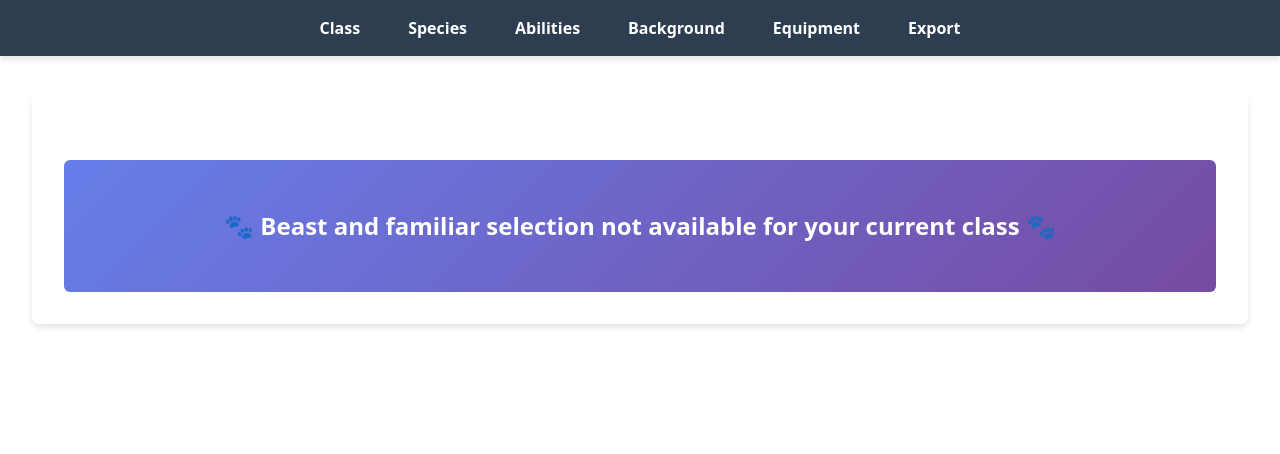
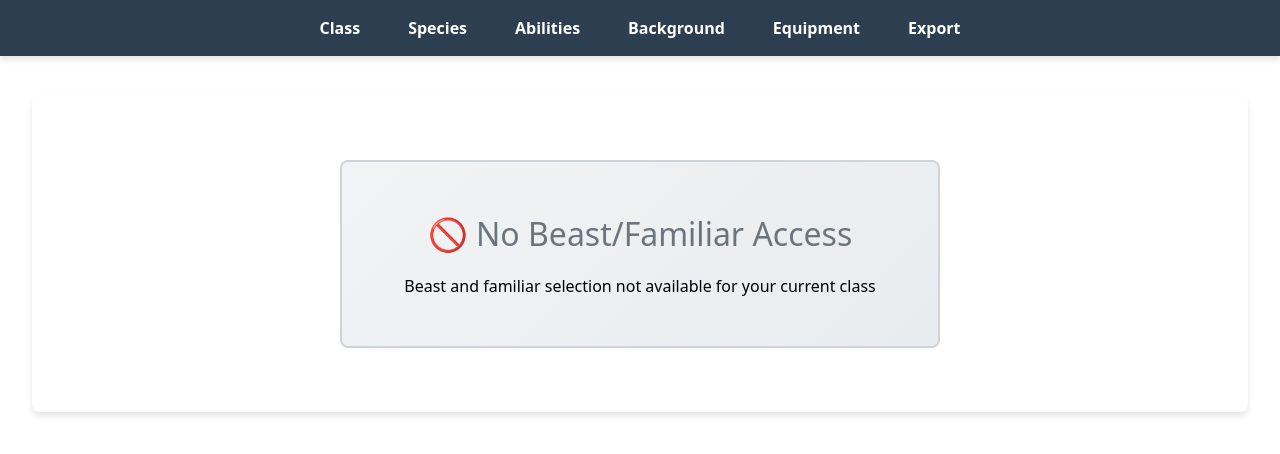
Before and after one commit to kyleyoung1121/dnd-character-build-tool, a SvelteKit app: page /beasts in a window 1280 px wide. Shown: the top 454 px of the page. Built offline with nearby package versions, Linux system fonts and the light colour scheme.

Commit message:
rework no-access responses for beast and spells tab

```diff
--- a/src/routes/(creation)/beasts/+page.svelte
+++ b/src/routes/(creation)/beasts/+page.svelte
@@ -154,14 +154,11 @@
 		});
 
 	function handleBeastSelect(beast: Beast) {
-		//console.log('🐾 SELECT: Beast selected:', beast.name);
 
 		// Check if this beast is already selected
 		if (selectedBeasts.has(beast.name)) {
-			//console.log('🐾 SELECT: Deselecting beast:', beast.name);
 			selectedBeasts.delete(beast.name);
 		} else if (selectedBeasts.size < maxSelections) {
-			//console.log('🐾 SELECT: Adding beast:', beast.name);
 			// Add the beast if we are able to (under the selection limit)
 			const char = $character_store;
 			selectedBeasts.set(beast.name, {
@@ -171,15 +168,12 @@
 				charRace: char.race || '',
 				charSubrace: char.subrace || ''
 			});
-		} else {
-			//console.log('🐾 SELECT: Max capacity reached, cannot select more');
 		}
 
 		// Trigger reactivity
 		selectedBeasts = selectedBeasts;
 
 		// Persist selections
-		//console.log('🐾 SELECT: Current selectedBeasts:', Array.from(selectedBeasts.keys()));
 		persistBeastSelections();
 		// If at max capacity and trying to select a new beast, button will be disabled so this won't be called
 	}
@@ -425,9 +419,12 @@
 				{/if}
 			</div>
 		{:else}
-			<div class="placeholder">
-				<p>🐾 Beast and familiar selection not available for your current class 🐾</p>
-			</div>
+			<div class="no-beasts">
+			<h2>🚫 No Beast/Familiar Access</h2>
+			<p>
+				Beast and familiar selection not available for your current class
+			</p>
+		</div>
 		{/if}
 	</div>
 </div>
@@ -684,18 +681,19 @@
 		font-size: var(--font-size-md);
 	}
 
-	.placeholder {
+	.no-beasts {
+		background: linear-gradient(135deg, var(--color-neutral-100) 0%, var(--color-border) 100%);
+		border: 2px solid var(--color-neutral-300);
+		border-radius: var(--radius-lg);
+		padding: var(--spacing-12) var(--spacing-8);
 		text-align: center;
-		padding: var(--spacing-12);
-		background: linear-gradient(135deg, #667eea 0%, #764ba2 100%);
-		border-radius: var(--radius-md);
-		margin-top: var(--spacing-8);
+		margin: var(--spacing-8) auto;
+		max-width: 600px;
 	}
 
-	.placeholder p {
-		color: white;
-		font-size: var(--font-size-xl);
-		font-weight: var(--font-weight-semibold);
-		margin: 0;
+	.no-beasts h2 {
+		font-size: var(--font-size-2xl);
+		color: var(--color-text-muted);
+		margin-bottom: var(--spacing-4);
 	}
 </style>
--- a/src/routes/(creation)/spells/+page.svelte
+++ b/src/routes/(creation)/spells/+page.svelte
@@ -1743,8 +1743,7 @@
 		<div class="no-spells">
 			<h2>🚫 No Spell Access</h2>
 			<p>
-				Your current class and race combination doesn't grant access to spells. Choose a
-				spellcasting class or subclass to unlock the Spells tab!
+				Your current class and race combination doesn't grant access to spells.
 			</p>
 		</div>
 	{:else}
```
